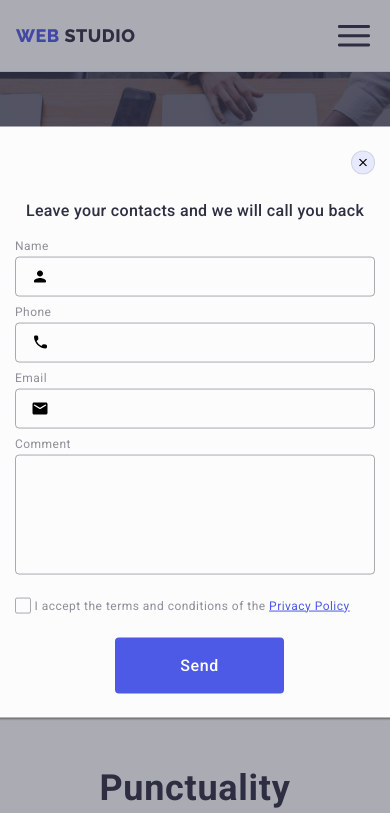
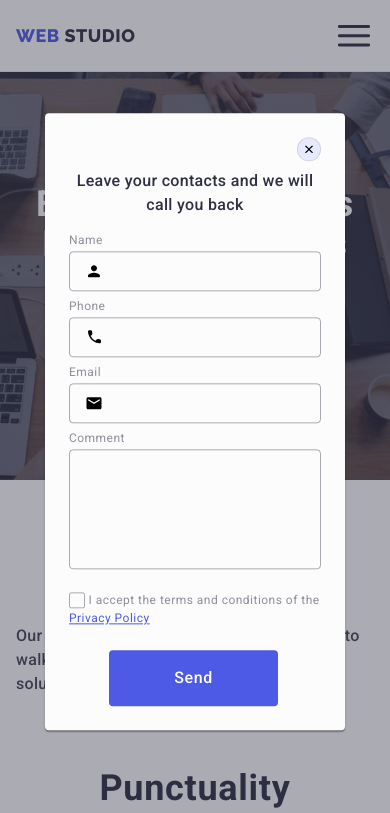
Before and after one commit to Debeluk/goit-markup-hw-06, a plain HTML site: page index.html in a window 390 px wide. Both pictures are taken after a click on the button "Order Service". Shown: the top 813 px of the page. Drawn offline with nearby package versions, Linux system fonts and the light colour scheme.

Commit message:
12
12 Pictures remain

```diff
--- a/css/styles.css
+++ b/css/styles.css
@@ -1729,3 +1729,14 @@ img {
 .trueactive {
   color: #404bbf;
 }
+
+@media (min-width:320px) and (max-width:427px) {
+  .modal {
+    width: 300px;
+    padding: 56px 24px 24px 24px;
+  }
+
+  .form-button{
+    margin: 0 40px;
+  }
+}
```
